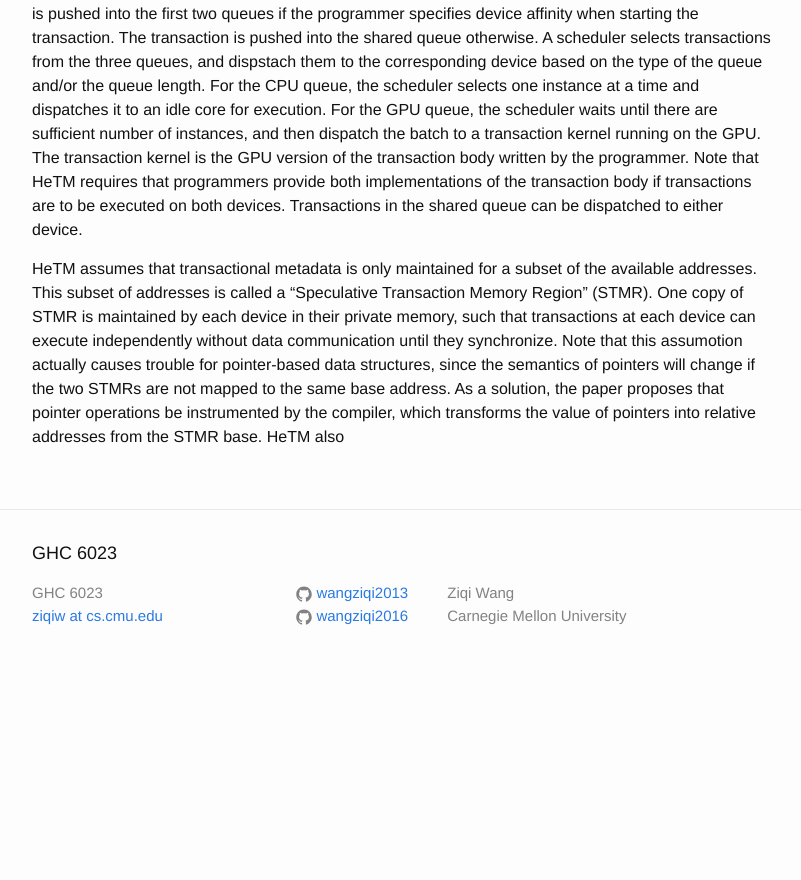
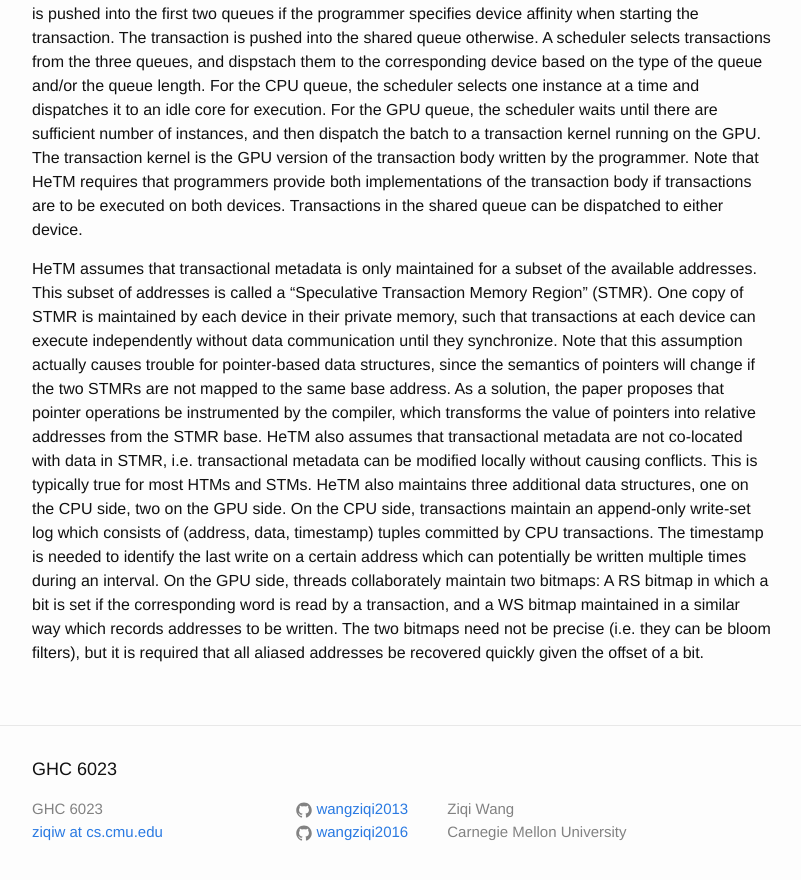
Before and after one commit to wangziqi2013/wangziqi2013.github.io, a Jekyll site: the page built from _posts/2019-10-20-hetm.markdown, in a window 1280 px wide and 900 px high, scrolled down 1048 px. Shown: the top 880 px of the window, without its empty margins (238-1039 px from the left). Built offline with Jekyll 4.4.1, drawn with Linux system fonts in a browser that asks for light colours; before the commit the page ends 1735 px from its top, so only the background shows below that.

Commit message:
Adding two sets

```diff
--- a/_posts/2019-10-20-hetm.markdown
+++ b/_posts/2019-10-20-hetm.markdown
@@ -44,7 +44,15 @@ to either device.
 HeTM assumes that transactional metadata is only maintained for a subset of the available addresses. This subset of addresses
 is called a "Speculative Transaction Memory Region" (STMR). One copy of STMR is maintained by each device in their private
 memory, such that transactions at each device can execute independently without data communication until they synchronize.
-Note that this assumotion actually causes trouble for pointer-based data structures, since the semantics of pointers will
+Note that this assumption actually causes trouble for pointer-based data structures, since the semantics of pointers will
 change if the two STMRs are not mapped to the same base address. As a solution, the paper proposes that pointer operations
 be instrumented by the compiler, which transforms the value of pointers into relative addresses from the STMR base.
-HeTM also
+HeTM also assumes that transactional metadata are not co-located with data in STMR, i.e. transactional metadata can be
+modified locally without causing conflicts. This is typically true for most HTMs and STMs. HeTM also maintains three additional
+data structures, one on the CPU side, two on the GPU side. On the CPU side, transactions maintain an append-only write-set
+log which consists of (address, data, timestamp) tuples committed by CPU transactions. The timestamp is needed to identify
+the last write on a certain address which can potentially be written multiple times during an interval. On the GPU side,
+threads collaborately maintain two bitmaps: A RS bitmap in which a bit is set if the corresponding word is read by a
+transaction, and a WS bitmap maintained in a similar way which records addresses to be written. The two bitmaps
+need not be precise (i.e. they can be bloom filters), but it is required that all aliased addresses be recovered quickly
+given the offset of a bit.
```
